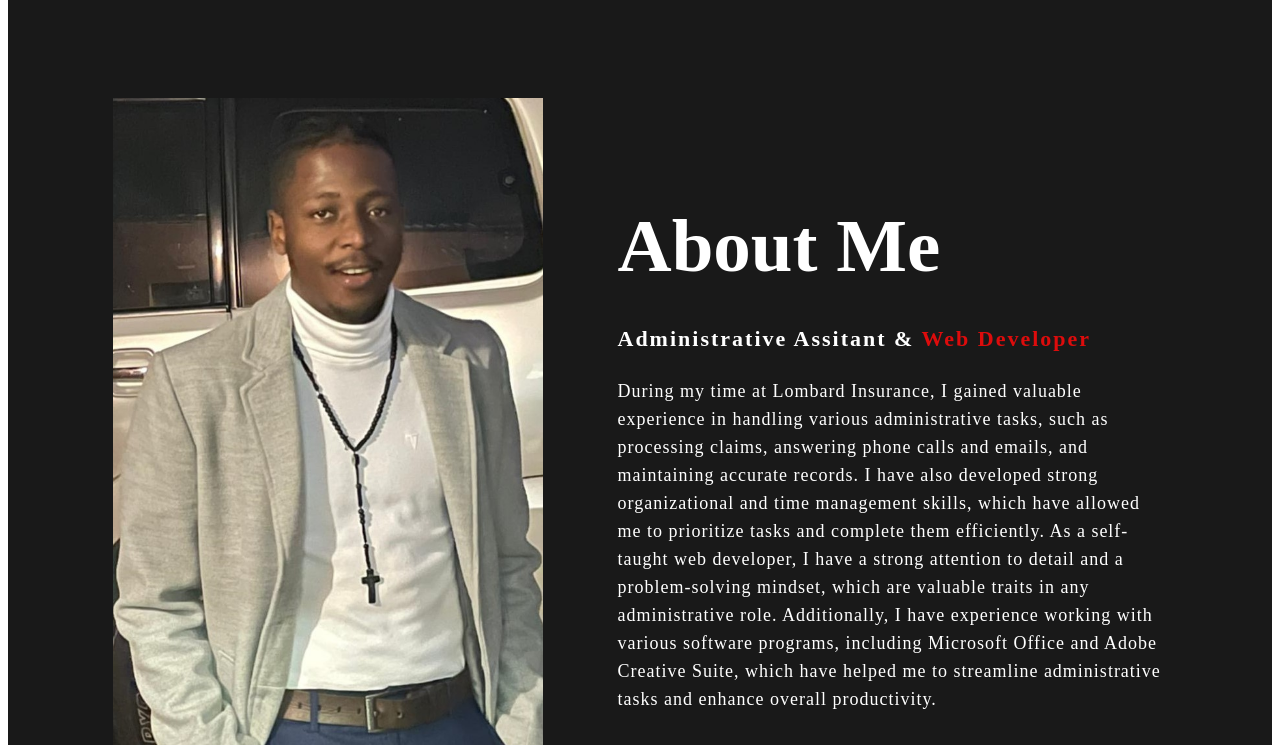
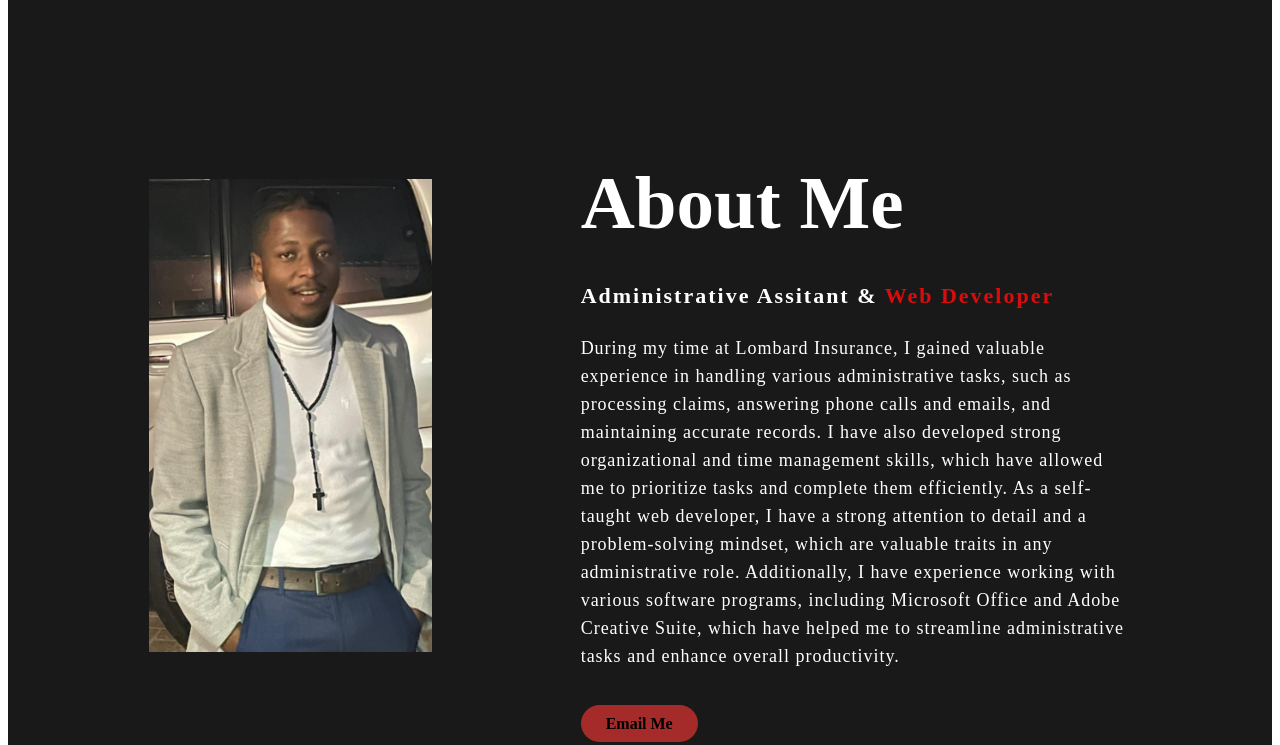
Before and after one commit to raulctsmart/raulct, a plain HTML site: page index.html in a window 1280 px wide. Shown: the part 810-1555 px from the top of the page. Drawn offline with Linux system fonts and the light colour scheme.

Commit message:
Better response

```diff
--- a/style.css
+++ b/style.css
@@ -94,6 +94,9 @@ h4{
     align-items: center;
     justify-content: space-around;
 }
+.main img{
+    width: 25%;
+  }
 .about-text h2{
     color: white;
     font-size: 75px;
@@ -183,16 +186,17 @@ h4{
   .btn{
     display: none;
 }
-  .Skills{
+    .Skills{
     height: 50vh;
 }
     nav ul li{
-     list-style-type: none;
-     display: none;
-     padding: 10px 25px;
+    list-style-type: none;
+    display: none;
+    padding: 10px 25px;
 }
 
     .content h4{
-      display: none;
+        display: none;
 }
+
 }
```
